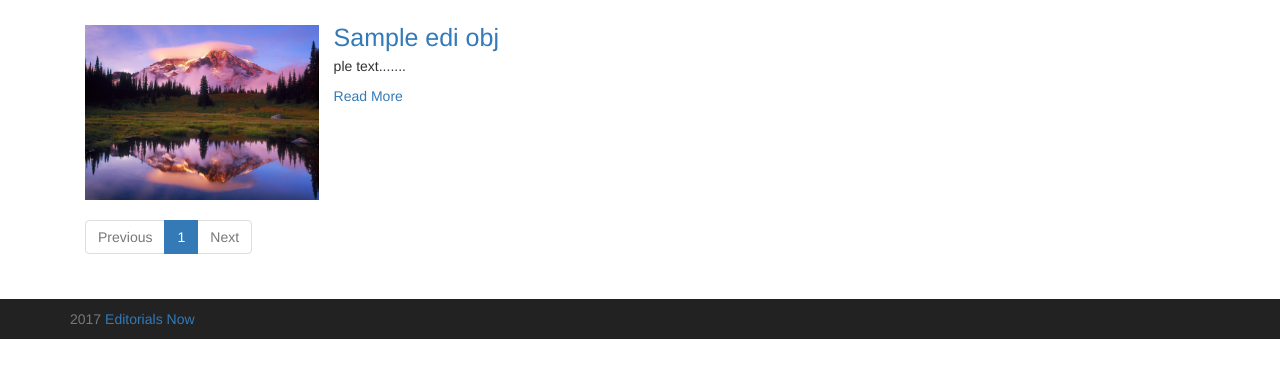
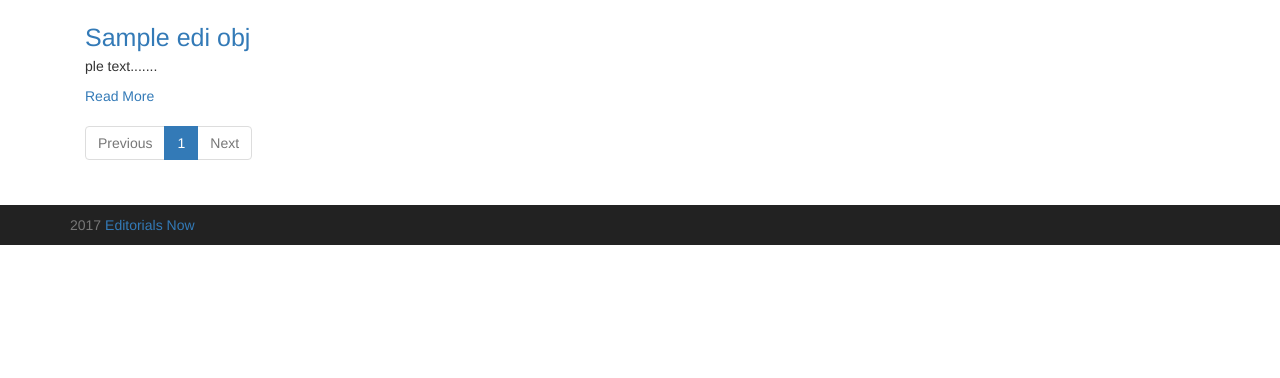
Before and after one commit to radheygupta/editorialsnow, a Django app: template editorials/templates/editorials/index.html in a window 1280 px wide. Shown: the part 52-430 px from the top of the page. Run offline with Django 3.2, Linux system fonts and the light colour scheme; the template is opened without the code that fills it: most values are stand-ins (such as "Sample title", 1, 10 or a date in 2020); some libraries are stand-ins or nearby versions.

Commit message:
minor change

```diff
--- a/editorials/templates/editorials/display.html
+++ b/editorials/templates/editorials/display.html
@@ -9,7 +9,7 @@
                 <div class="date-outer">
                     <div class="date-posts">
                         <div class="post-outer">
-                            <div class="post hentry uncustomized-post-template" itemscope="itemscope" itemtype="http://schema.org/BlogPosting">
+                            <div class="post hentry uncustomized-post-template">
                                 <h1 class="post-title entry-title" itemprop="name headline">
                                     {{ edtObj.title }}
                                 </h1>
--- a/editorials/templates/editorials/index.html
+++ b/editorials/templates/editorials/index.html
@@ -6,9 +6,6 @@
     <div class="col-md-12 col-xs-12">
         {% for ediObj in latest_edi_list %}
             <div class="cont-div" id="cont-{{ ediObj.id }}">
-                <a href="#" title="{{ ediObj.title }}">
-                    <div class="img-div"><img src="{% static "editorials/images/beautifulnaturephotography.jpg" %}"></div>
-                </a>
                 <span class="text-h3">
                     <a href="{% url 'editorials-index:display-url' ediObj.id %}">{{ ediObj.title }}</a>
                 </span>
```
